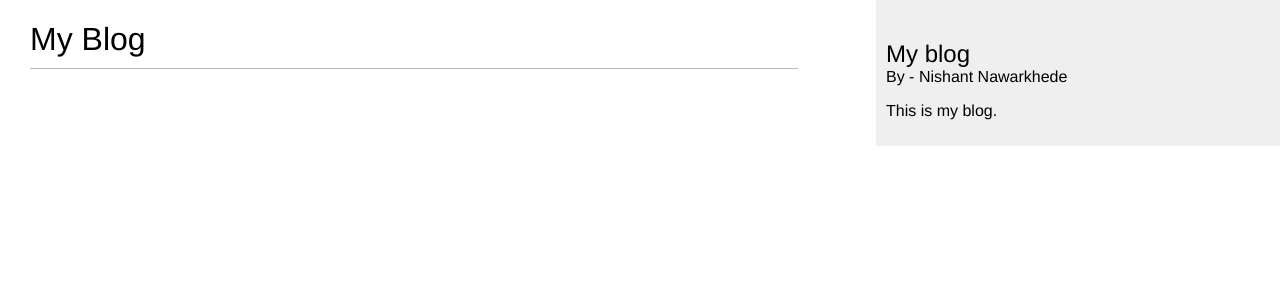
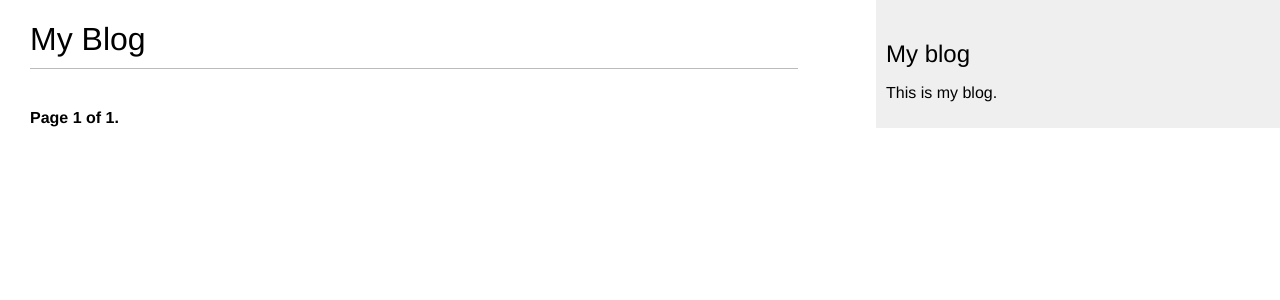
Before and after one commit to nawarkhede/django-blog, a Django app: page /blog/ in a window 1280 px wide. Shown: the top 300 px of the page. Run offline with Django 4.2, Linux system fonts and the light colour scheme; data that the repository does not hold is empty.

Commit message:
pagination added

```diff
--- a/blog/views.py
+++ b/blog/views.py
@@ -1,12 +1,21 @@
 from django.shortcuts import render
 from .models import Post
 from django.http import Http404
+from django.core.paginator import Paginator, EmptyPage, PageNotAnInteger
 
 # Create your views here.
 
 
 def post_list(request):
     posts = Post.published_manager.all()
+    paginator = Paginator(posts, 2)
+    page_number = request.GET.get('page', 1)
+    try:
+        posts = paginator.page(page_number)
+    except PageNotAnInteger:
+        posts = paginator.page(1)
+    except (EmptyPage):
+        posts = paginator.page(paginator.num_pages)
     return render(request, "blog/post/list.html", {"posts": posts})
 
 
--- a/templates/blog/base.html
+++ b/templates/blog/base.html
@@ -12,7 +12,6 @@
  </div>
  <div id="sidebar">
  <h2>My blog</h2>
-By - Nishant Nawarkhede
  <p>This is my blog.</p>
  </div>
 </body>
--- a/templates/blog/post/list.html
+++ b/templates/blog/post/list.html
@@ -13,4 +13,5 @@
  </p>
  {{ post.body|truncatewords:30|linebreaks }}
  {% endfor %}
+ {% include "pagination.html" with page=posts %}
 {% endblock %}
--- /dev/null
+++ b/templates/pagination.html
@@ -0,0 +1,13 @@
+<div class="pagination">
+ <span class="step-links">
+ {% if page.has_previous %}
+ <a href="?page={{ page.previous_page_number }}">Previous</a>
+ {% endif %}
+ <span class="current">
+ Page {{ page.number }} of {{ page.paginator.num_pages }}.
+ </span>
+ {% if page.has_next %}
+ <a href="?page={{ page.next_page_number }}">Next</a>
+ {% endif %}
+ </span>
+</div>
```
